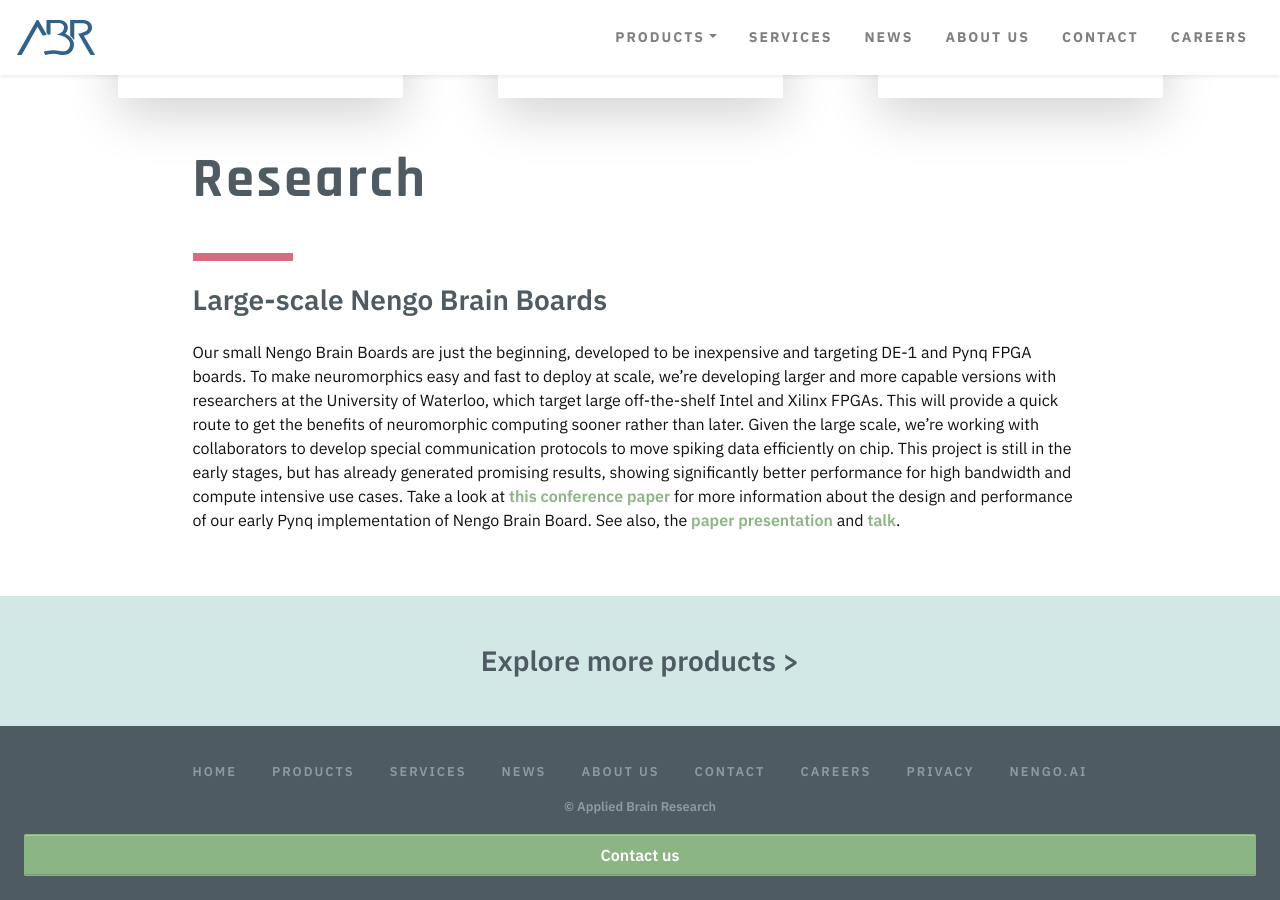
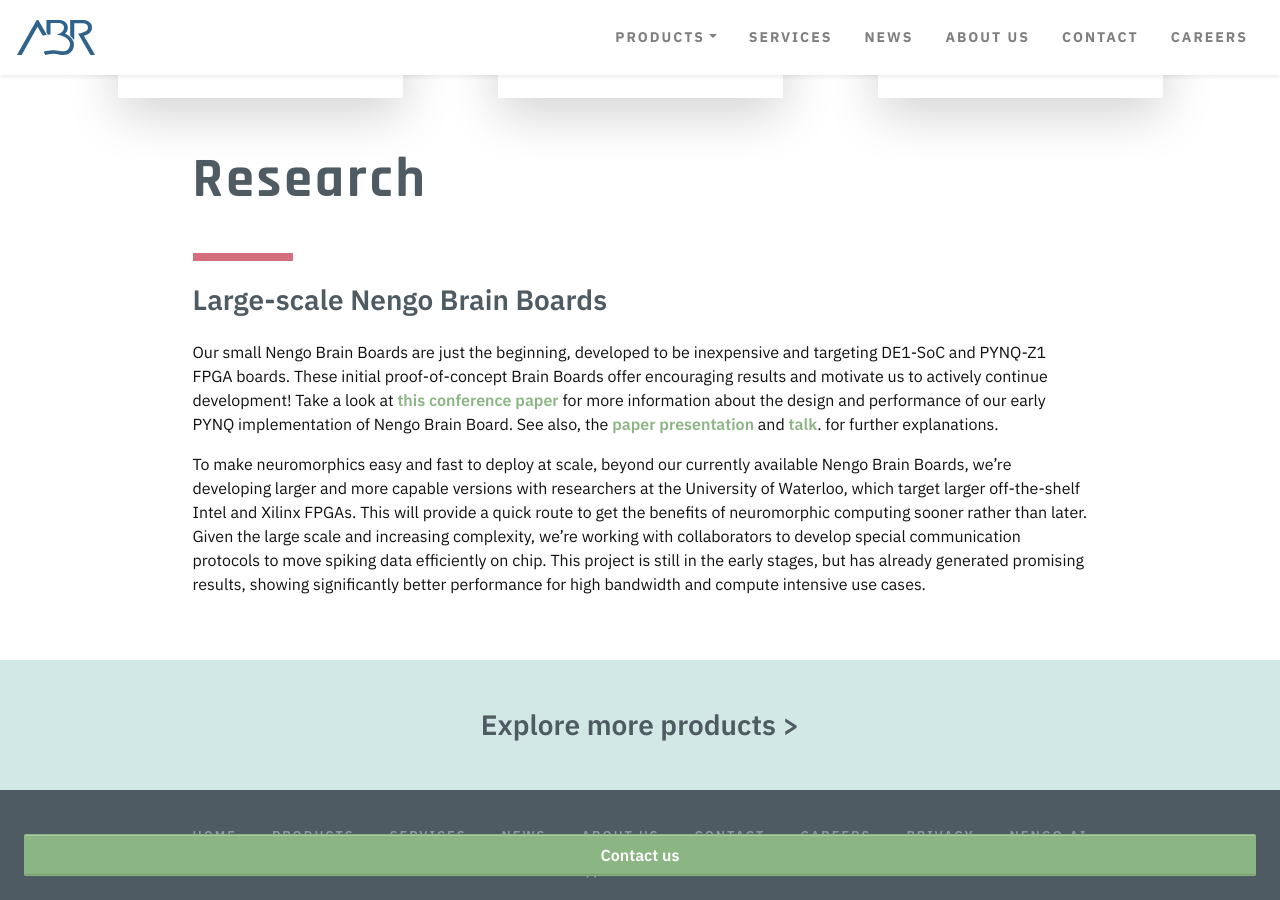
Before and after one commit to abr/abr.github.io, a Jekyll site: the page built from products/brainboard.md, in a window 1280 px wide and 900 px high, scrolled down 1430 px. Built offline with Jekyll 4.4.1, drawn with Linux system fonts in a browser that asks for light colours.

Commit message:
Rework Brain Board spiel

```diff
--- a/_data/products/brainboard.yml
+++ b/_data/products/brainboard.yml
@@ -44,22 +44,27 @@ research:
   title: Large-scale Nengo Brain Boards
   content: >
     Our small Nengo Brain Boards are just the beginning, developed to
-    be inexpensive and targeting DE-1 and Pynq FPGA boards. To make
-    neuromorphics easy and fast to deploy at scale, we're developing
-    larger and more capable versions with researchers at the
-    University of Waterloo, which target large off-the-shelf Intel and
-    Xilinx FPGAs. This will provide a quick route to get the benefits
-    of neuromorphic computing sooner rather than later.
+    be inexpensive and targeting DE1-SoC and PYNQ-Z1 FPGA boards. These
+    initial proof-of-concept Brain Boards offer encouraging results and
+    motivate us to actively continue development! Take a look at
+    [this conference paper](http://compneuro.uwaterloo.ca/publications/morcos2018.html)
+    for more information about the design and performance of our
+    early PYNQ implementation of Nengo Brain Board.
+    See also, the [paper presentation](https://github.com/bmorcos/presentations/blob/master/FPT18/NEF_on_PYNQ_FPT18.pdf)
+    and [talk](https://github.com/bmorcos/presentations/blob/master/FPT18/NEF_on_PYNQ_FPT18_talk.mp4).
+    for further explanations.
 
-    Given the large scale, we're working with collaborators to
-    develop special communication protocols to move spiking data
-    efficiently on chip. This project is still in the early stages,
+
+    To make neuromorphics easy and fast to deploy at scale, beyond our currently
+    available Nengo Brain Boards, we're developing larger and more capable
+    versions with researchers at the University of Waterloo, which target larger
+    off-the-shelf Intel and Xilinx FPGAs. This will provide a quick route to get
+    the benefits of neuromorphic computing sooner rather than later.
+
+    Given the large scale and increasing complexity, we're working with
+    collaborators to develop special communication protocols to move spiking
+    data efficiently on chip. This project is still in the early stages,
     but has already generated promising results, showing significantly
     better performance for high bandwidth and compute intensive use
-    cases. Take a look at
-    [this conference paper](http://compneuro.uwaterloo.ca/publications/morcos2018.html)
-    for more information about the design and performance of our
-    early Pynq implementation of Nengo Brain Board.
-    See also, the [paper presentation](https://github.com/bmorcos/presentations/blob/master/FPT18/NEF_on_PYNQ_FPT18.pdf)
-    and [talk](https://github.com/bmorcos/presentations/blob/master/FPT18/NEF_on_PYNQ_FPT18_talk.mp4).
+    cases.
 ---
```
